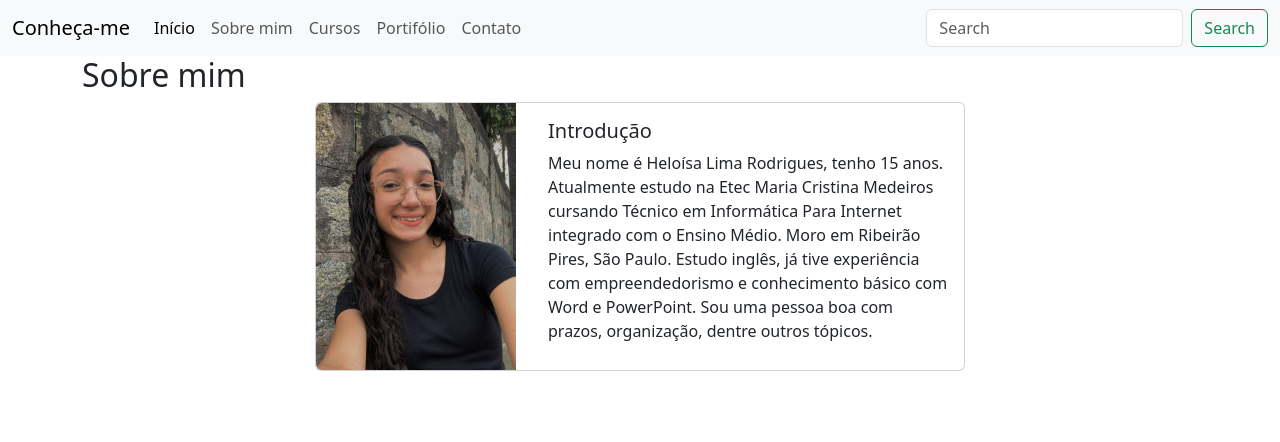
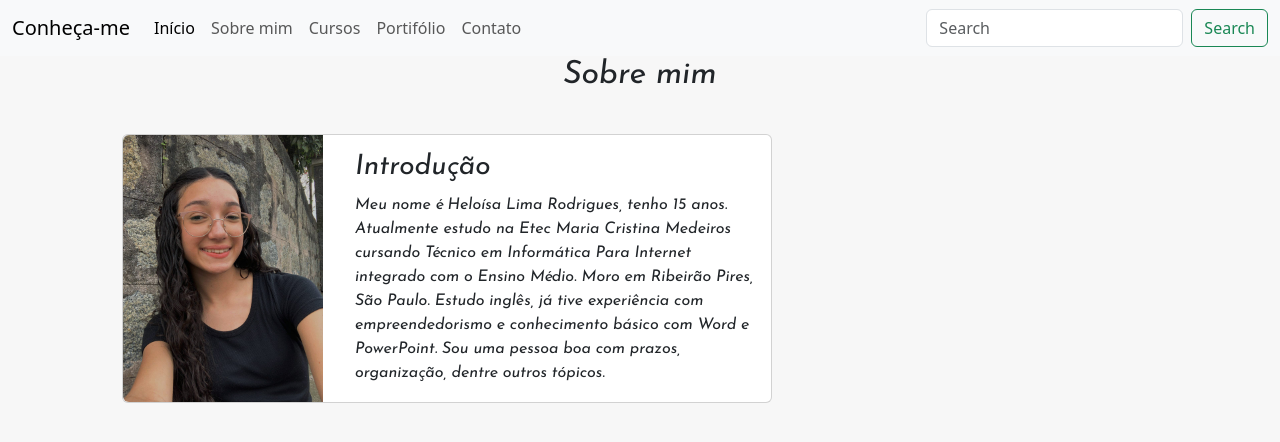
Before and after one commit to helolrodrigues/MeuCurriculo, a plain HTML site: page index.html in a window 1280 px wide. Drawn offline with Linux system fonts and the light colour scheme.

Commit message:
Add files via upload

```diff
--- /dev/null
+++ b/css/estilo.css
@@ -0,0 +1,9 @@
+body{
+    background-color: #f7f7f7;
+}
+
+h2{
+ margin: auto;
+ text-align: center;
+  font-family: "Josefin Sans", sans-serif;
+}
--- a/index.html
+++ b/index.html
@@ -6,6 +6,10 @@
     <meta name="viewport" content="width=device-width, initial-scale=1.0">
     <title>Meu Currículo com Bootstrap</title>
     <link rel="stylesheet" href="css/bootstrap.css">
+    <link rel="stylesheet" href="css/estilo.css">
+    <link rel="preconnect" href="https://fonts.googleapis.com">
+<link rel="preconnect" href="https://fonts.gstatic.com" crossorigin>
+<link href="https://fonts.googleapis.com/css2?family=Josefin+Sans:ital@1&display=swap" rel="stylesheet">
 </head>
 <body>
   <header>
@@ -43,14 +47,14 @@
   <section>
     <!-- Aqui vai um breve comentário sobre mim -->
     <h2>Sobre mim</h2>
-    <div class="card mb-3" style="max-width: 650px; max-height: 500px; margin: auto;" >
+    <div class="card mb-3" style="max-width: 650px; max-height: 500px; margin: 40px; font-family: Josefin Sans", sans-serif;>
       <div class="row g-0">
         <div class="col-md-4">
           <img src="img/fotominha.jpeg" class="img-fluid rounded-start" alt="..."  style="max-width: 200px; min-height: 240px; ">
         </div>
         <div class="col-md-8">
           <div class="card-body">
-            <h5 class="card-title">Introdução</h5>
+            <h3 class="card-title">Introdução</h3>
             <p class="card-text">Meu nome é Heloísa Lima Rodrigues, tenho 15 anos. Atualmente estudo na Etec Maria Cristina Medeiros cursando Técnico em Informática Para Internet integrado com o Ensino Médio. Moro em Ribeirão Pires, São Paulo. Estudo inglês, já tive experiência com empreendedorismo e conhecimento básico com Word e PowerPoint. Sou uma pessoa boa com prazos, organização, dentre outros tópicos. </p>
           </div>
         </div>
```
